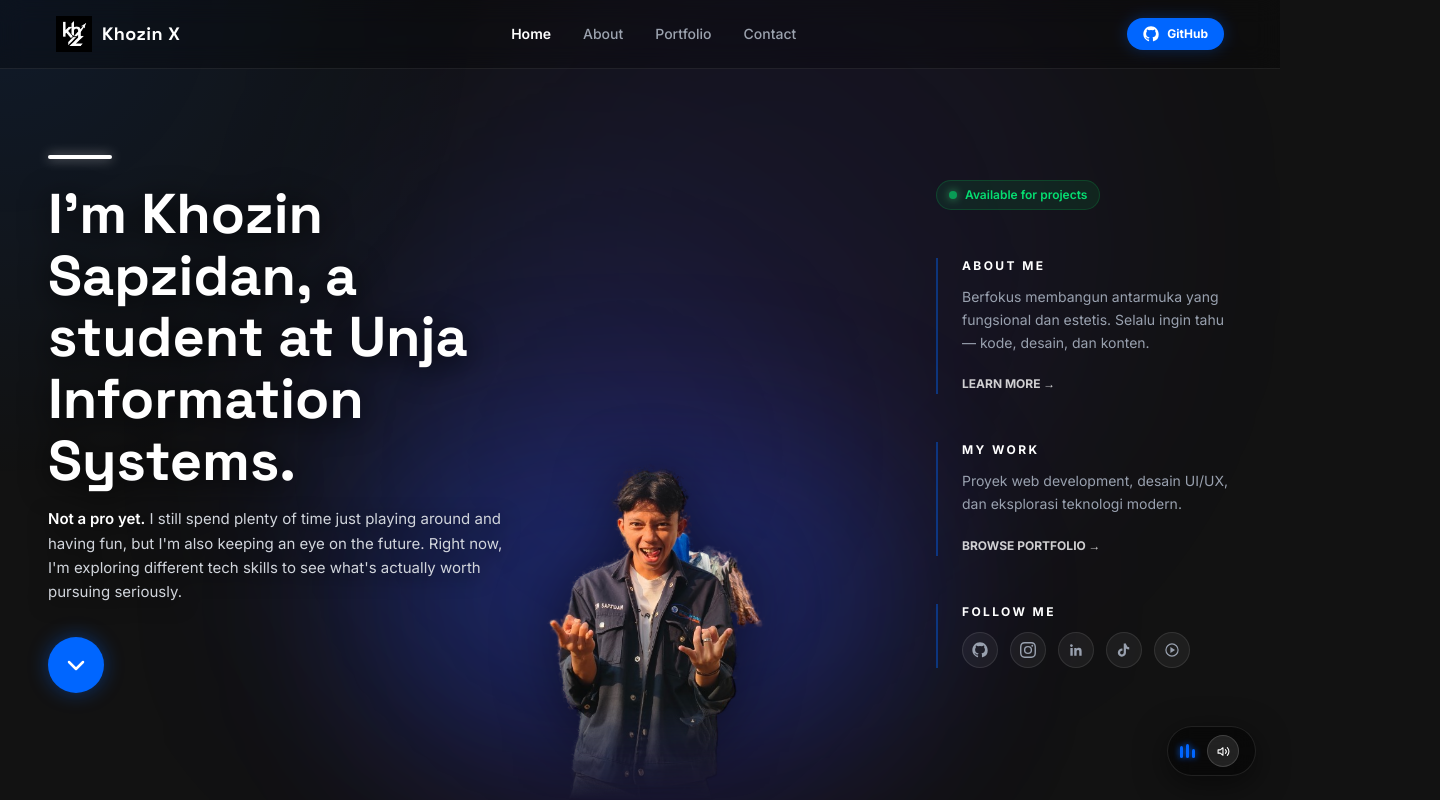
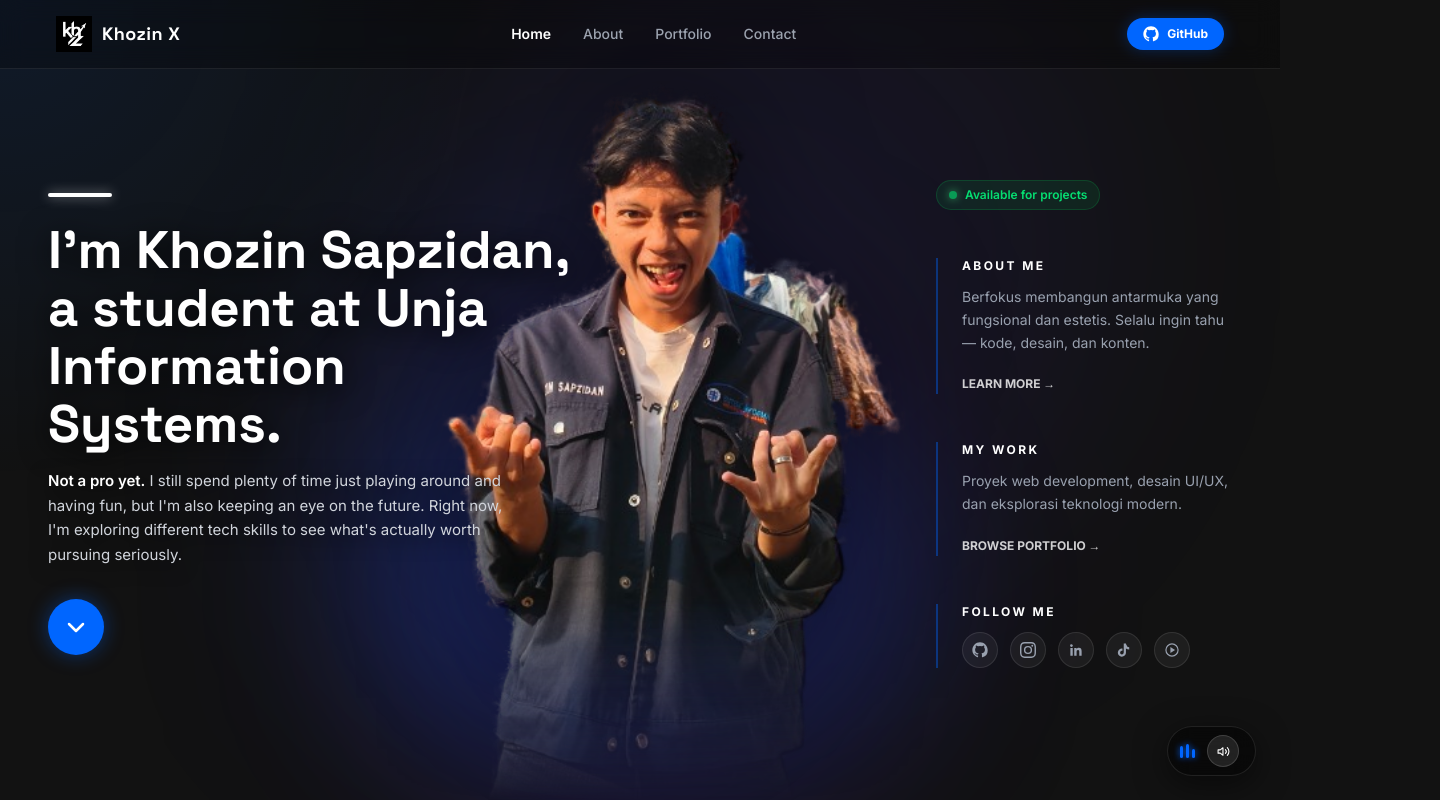
Before and after one commit to khzasn/khzasn.github.io, a Next.js app: page / in a window 1280 px wide. Both pictures are taken after a click on the button "Start". Shown: the top 800 px of the page, 1440 px wide, since content can reach past the window. Built offline with nearby package versions, Linux system fonts and the light colour scheme.

Commit message:
style: paksa 'I'm Khozin Sapzidan' jadi satu baris dan perbesar foto secara visual dengan CSS scale

```diff
--- a/app/page.js
+++ b/app/page.js
@@ -179,11 +179,13 @@ export default function Home() {
       <section className={`relative z-20 w-full min-h-screen flex flex-col lg:flex-row justify-between items-center px-8 lg:px-12 2xl:px-24 pt-24 pb-12 transition-all duration-1000 ease-[cubic-bezier(0.25,1,0.5,1)] ${entered ? "opacity-100 translate-y-0" : "opacity-0 translate-y-10"}`}>
 
         {/* LEFT COLUMN */}
-        <div className="relative z-30 flex flex-col w-full lg:w-[45%] xl:w-[40%] mt-4 lg:mt-0">
+        <div className="relative z-30 flex flex-col w-full lg:w-[50%] xl:w-[45%] mt-4 lg:mt-0">
           <div className="w-16 h-1 bg-white mb-6 rounded-full shadow-[0_0_12px_rgba(255,255,255,0.5)] animate-fade-up" style={{ animationDelay: '0.3s' }}></div>
 
-          <h1 className="text-4xl md:text-5xl lg:text-[3rem] xl:text-[3.5rem] font-bold mb-4 leading-[1.1] font-[family-name:var(--font-space-grotesk)] text-white animate-fade-up drop-shadow-[0_5px_15px_rgba(0,0,0,0.9)]" style={{ animationDelay: '0.4s' }}>
-            I'm Khozin Sapzidan, a student at Unja Information Systems.
+          <h1 className="text-4xl md:text-5xl lg:text-[3rem] xl:text-[3.3rem] 2xl:text-[3.5rem] font-bold mb-4 leading-[1.1] font-[family-name:var(--font-space-grotesk)] text-white animate-fade-up drop-shadow-[0_5px_15px_rgba(0,0,0,0.9)]" style={{ animationDelay: '0.4s' }}>
+            <span className="whitespace-nowrap">I'm Khozin Sapzidan,</span><br/>
+            a student at Unja<br/>
+            Information Systems.
           </h1>
 
           <p className="text-gray-300 text-sm md:text-[15px] leading-relaxed mb-8 max-w-[480px] animate-fade-up drop-shadow-[0_4px_10px_rgba(0,0,0,0.9)]" style={{ animationDelay: '0.5s' }}>
@@ -198,7 +200,7 @@ export default function Home() {
         </div>
 
         {/* CENTER PHOTO (ABSOLUTE) */}
-        <div className="absolute bottom-0 left-1/2 -translate-x-1/2 w-full max-w-[500px] lg:max-w-[700px] xl:max-w-[800px] h-[60vh] lg:h-[80vh] pointer-events-none z-20 flex items-end justify-center animate-fade-up" style={{ animationDelay: '0.5s' }}>
+        <div className="absolute bottom-0 left-1/2 -translate-x-1/2 w-full max-w-[600px] lg:max-w-[800px] h-[60vh] lg:h-[85vh] pointer-events-none z-20 flex items-end justify-center animate-fade-up overflow-visible" style={{ animationDelay: '0.5s' }}>
           {/* Glow effect di belakang foto */}
           <div className="absolute bottom-10 w-[70%] h-[50%] bg-blue-600/20 rounded-full filter blur-[80px] z-0"></div>
 
@@ -207,7 +209,7 @@ export default function Home() {
             alt="Foto Khozin Sapzidan"
             width={800}
             height={1000}
-            className="object-contain object-bottom w-full h-full drop-shadow-[0_0_30px_rgba(0,0,0,0.5)] relative z-10"
+            className="object-contain object-bottom w-full h-full drop-shadow-[0_0_30px_rgba(0,0,0,0.5)] relative z-10 scale-[1.4] md:scale-[1.7] lg:scale-[1.8] xl:scale-[2] origin-bottom"
             priority
             style={{
               WebkitMaskImage: 'linear-gradient(to bottom, black 85%, transparent 100%)',
```
